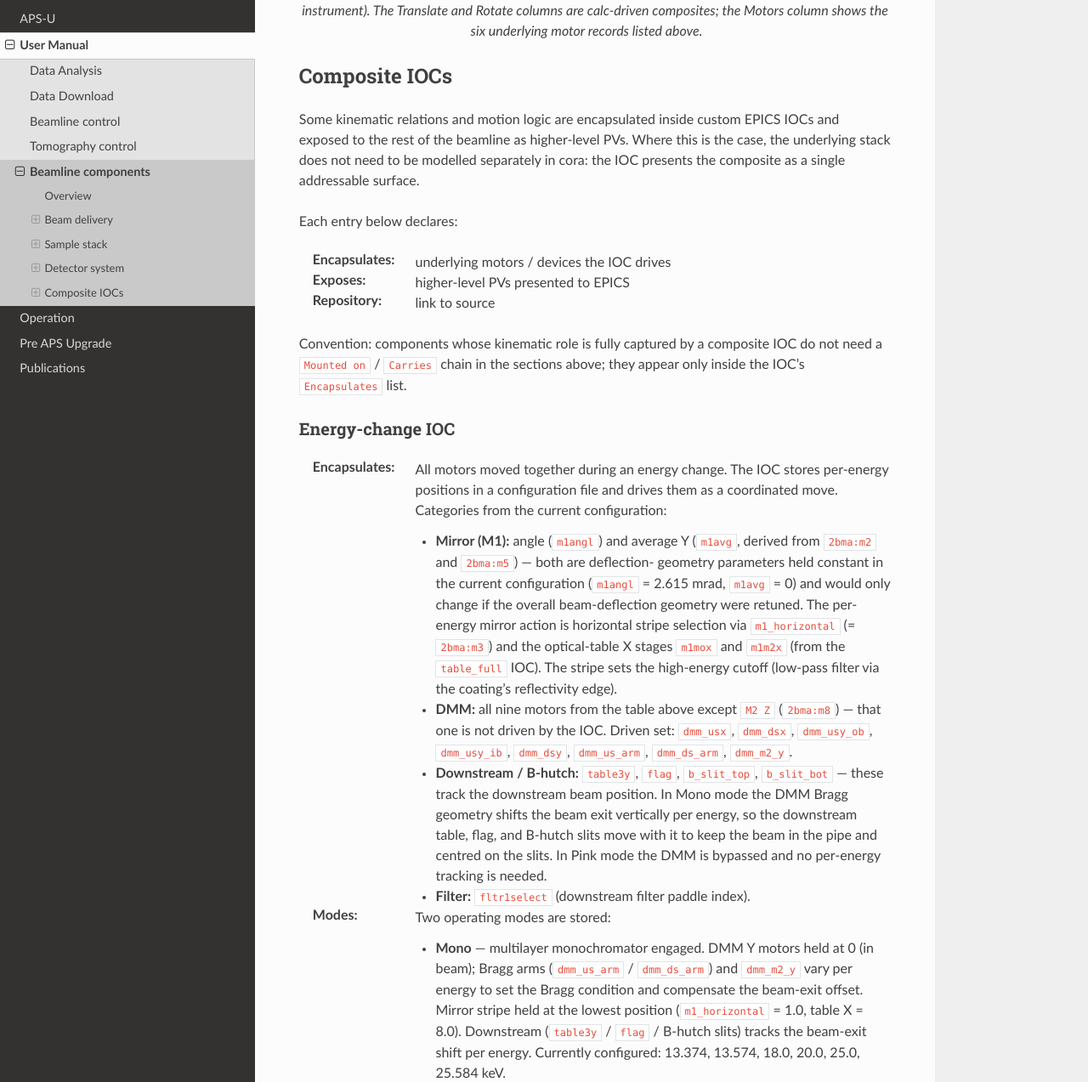
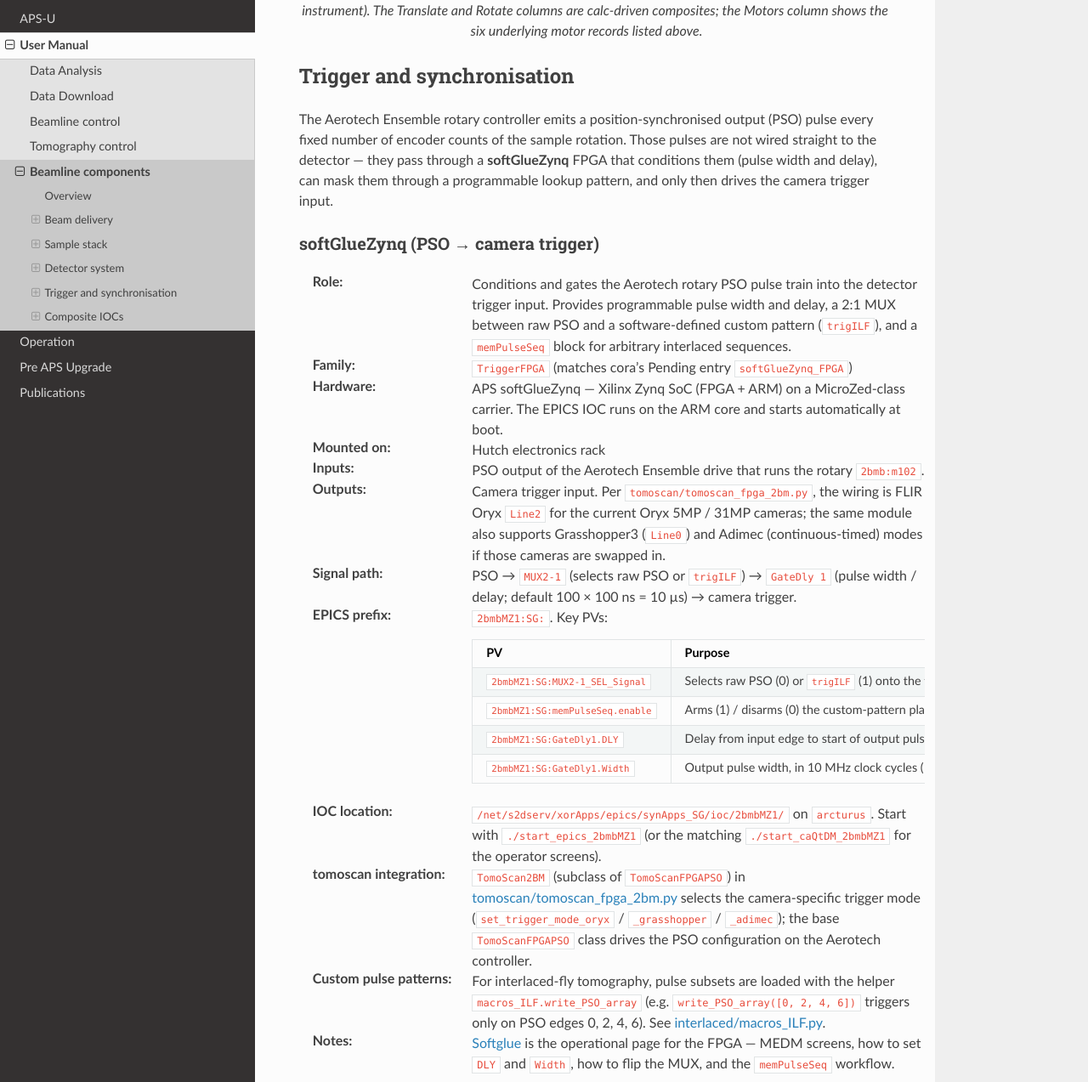
Before and after one commit to xray-imaging/2bm-docs, a Sphinx documentation site: the page built from docs/source/manual/item_020.rst, in a window 1280 px wide and 1400 px high, scrolled down 24760 px, cut to the strip 127-1400 px from the top of the window. Shown: the whole strip at 85% size. Built offline with Sphinx 7.4.7 and the Read the Docs theme 3.1.0, drawn with Linux system fonts in a browser that asks for light colours; the version number could not be read and is left out.

Commit message:
docs(item_020): add Trigger and synchronisation section (softGlueZynq)
Document the softGlueZynq FPGA that sits between the Aerotech
rotary PSO output and the camera trigger input. Covers role,
hardware (Xilinx Zynq), signal path (PSO -> MUX2-1 -> GateDly1 ->
camera), the 2bmbMZ1:SG: PV prefix and key PVs (MUX select,
memPulseSeq enable, GateDly DLY/Width), the IOC location on
arcturus, and the tomoscan integration via TomoScanFPGAPSO /
tomoscan_fpga_2bm.py. Points operators at ops/item_060 for the
MEDM walkthrough and at interlaced/macros_ILF.py for custom
PSO subsets used by the interlaced-fly scans.

The new section sits between Detector system and Composite IOCs
and matches cora's pending 'TriggerFPGA' Family.

```diff
--- a/docs/source/manual/item_020.rst
+++ b/docs/source/manual/item_020.rst
@@ -1124,6 +1124,76 @@ rotate axes ``2bmb:table3.X``, ``.Y``, ``.Z``, ``.AX``, ``.AY``,
    shows the six underlying motor records listed above.
 
 
+Trigger and synchronisation
+===========================
+
+The Aerotech Ensemble rotary controller emits a position-synchronised
+output (PSO) pulse every fixed number of encoder counts of the sample
+rotation. Those pulses are not wired straight to the detector — they
+pass through a **softGlueZynq** FPGA that conditions them (pulse
+width and delay), can mask them through a programmable lookup
+pattern, and only then drives the camera trigger input.
+
+softGlueZynq (PSO → camera trigger)
+-----------------------------------
+
+:Role: Conditions and gates the Aerotech rotary PSO pulse train into
+   the detector trigger input. Provides programmable pulse width and
+   delay, a 2:1 MUX between raw PSO and a software-defined custom
+   pattern (``trigILF``), and a ``memPulseSeq`` block for arbitrary
+   interlaced sequences.
+:Family: ``TriggerFPGA``
+   (matches cora's Pending entry ``softGlueZynq_FPGA``)
+:Hardware: APS softGlueZynq — Xilinx Zynq SoC (FPGA + ARM) on a
+   MicroZed-class carrier. The EPICS IOC runs on the ARM core and
+   starts automatically at boot.
+:Mounted on: Hutch electronics rack
+:Inputs: PSO output of the Aerotech Ensemble drive that runs the
+   rotary ``2bmb:m102``.
+:Outputs: Camera trigger input. Per
+   ``tomoscan/tomoscan_fpga_2bm.py``, the wiring is FLIR Oryx
+   ``Line2`` for the current Oryx 5MP / 31MP cameras; the same
+   module also supports Grasshopper3 (``Line0``) and Adimec
+   (continuous-timed) modes if those cameras are swapped in.
+:Signal path:
+   PSO → ``MUX2-1`` (selects raw PSO or ``trigILF``) →
+   ``GateDly 1`` (pulse width / delay; default 100 × 100 ns = 10 µs)
+   → camera trigger.
+:EPICS prefix: ``2bmbMZ1:SG:``. Key PVs:
+
+   ===================================  =========================================================
+   PV                                   Purpose
+   ===================================  =========================================================
+   ``2bmbMZ1:SG:MUX2-1_SEL_Signal``     Selects raw PSO (0) or ``trigILF`` (1) onto the trigger.
+   ``2bmbMZ1:SG:memPulseSeq.enable``    Arms (1) / disarms (0) the custom-pattern playback.
+   ``2bmbMZ1:SG:GateDly1.DLY``          Delay from input edge to start of output pulse.
+   ``2bmbMZ1:SG:GateDly1.Width``        Output pulse width, in 10 MHz clock cycles (100 = 10 µs).
+   ===================================  =========================================================
+
+:IOC location: ``/net/s2dserv/xorApps/epics/synApps_SG/ioc/2bmbMZ1/``
+   on ``arcturus``. Start with ``./start_epics_2bmbMZ1`` (or the
+   matching ``./start_caQtDM_2bmbMZ1`` for the operator screens).
+:tomoscan integration:
+   ``TomoScan2BM`` (subclass of ``TomoScanFPGAPSO``) in
+   `tomoscan/tomoscan_fpga_2bm.py
+   <https://github.com/tomography/tomoscan/blob/master/tomoscan/tomoscan_fpga_2bm.py>`__
+   selects the camera-specific trigger mode
+   (``set_trigger_mode_oryx`` / ``_grasshopper`` / ``_adimec``);
+   the base ``TomoScanFPGAPSO`` class drives the PSO configuration
+   on the Aerotech controller.
+:Custom pulse patterns:
+   For interlaced-fly tomography, pulse subsets are loaded with the
+   helper ``macros_ILF.write_PSO_array`` (e.g.
+   ``write_PSO_array([0, 2, 4, 6])`` triggers only on PSO edges 0,
+   2, 4, 6). See
+   `interlaced/macros_ILF.py
+   <https://github.com/decarlof/interlaced/blob/main/macros_ILF.py>`__.
+:Notes:
+   :doc:`../ops/item_060` is the operational page for the FPGA —
+   MEDM screens, how to set ``DLY`` and ``Width``, how to flip the
+   MUX, and the ``memPulseSeq`` workflow.
+
+
 .. _composite-iocs:
 
 Composite IOCs
```
